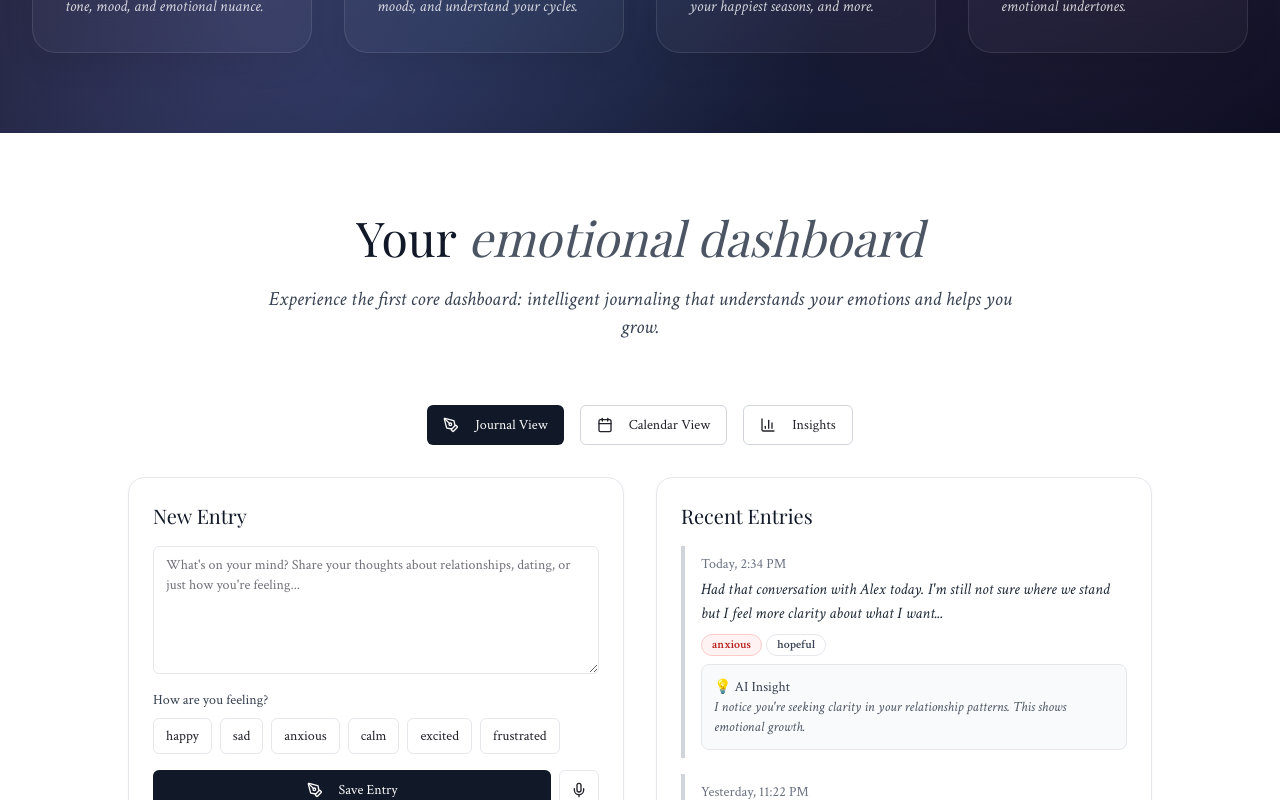
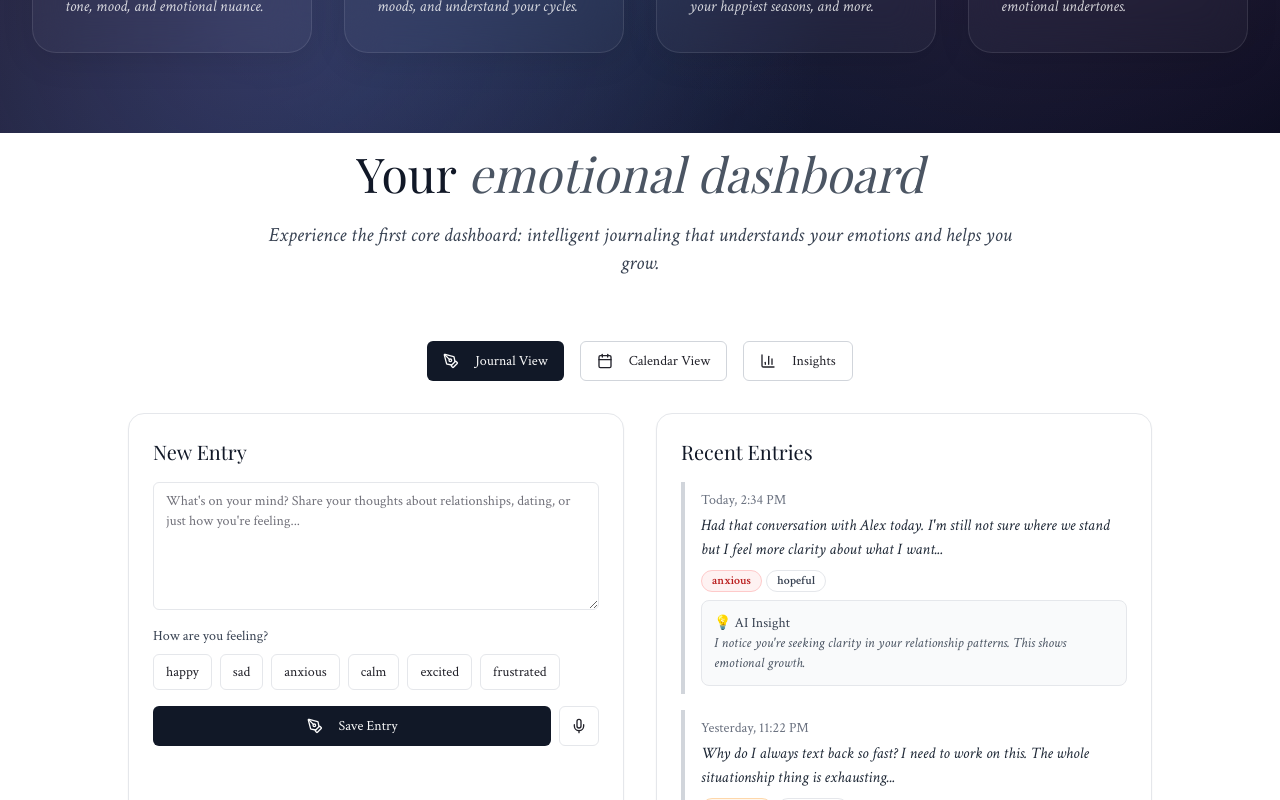
Before and after one commit to nikitapatel97/audra-66, a React (Vite) app: page / in a window 1280 px wide. Shown: the part 1360-2160 px from the top of the page. Built offline with nearby package versions, Linux system fonts and the light colour scheme; a web font is replaced by a local one.

Commit message:
Fix: Mobile dashboard spacing
Adjust the top spacing of the emotional dashboard on mobile to match other pages.

```diff
--- a/src/components/JournalingDashboard.tsx
+++ b/src/components/JournalingDashboard.tsx
@@ -221,9 +221,9 @@ export const JournalingDashboard = () => {
   };
 
   return (
-    <section id="dashboard" className="px-0 sm:px-6 lg:px-8 bg-white sm:py-20">
+    <section id="dashboard" className="py-4 px-4 bg-white">
       <div className="max-w-7xl mx-auto">
-        <div className="text-center mb-8 sm:mb-16 px-4 sm:px-0">
+        <div className="text-center mb-8 md:mb-16">
           <h2 className="text-3xl md:text-5xl font-light text-gray-900 mb-6 font-playfair">
             Your{" "}
             <span className="italic text-gray-600 font-playfair">
@@ -235,7 +235,7 @@ export const JournalingDashboard = () => {
           </p>
         </div>
 
-        <div className="max-w-5xl mx-auto px-4 sm:px-0">
+        <div className="max-w-5xl mx-auto">
           {/* Dashboard Controls */}
           <div className="flex flex-col sm:flex-row gap-4 mb-8 justify-center">
             <Button
```
